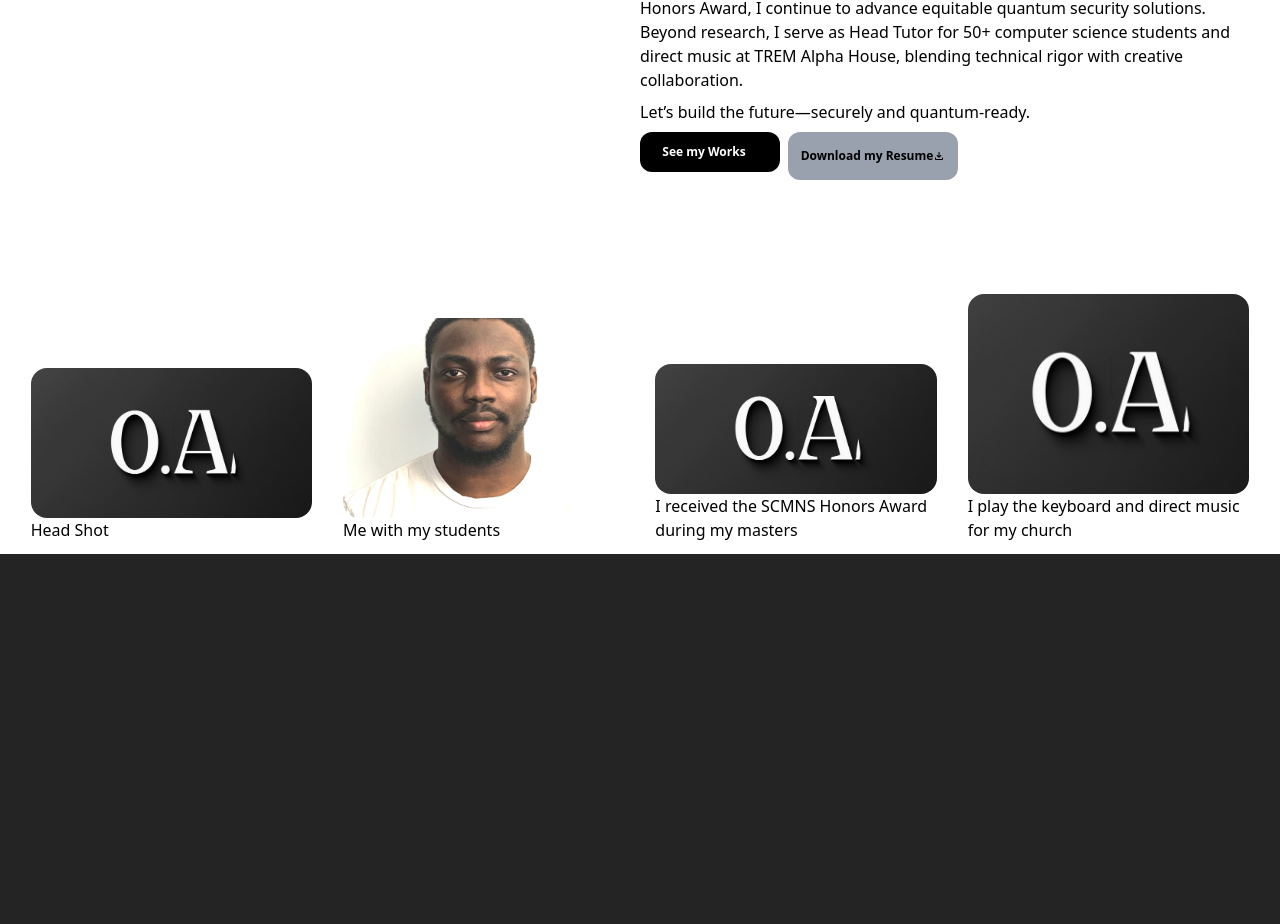
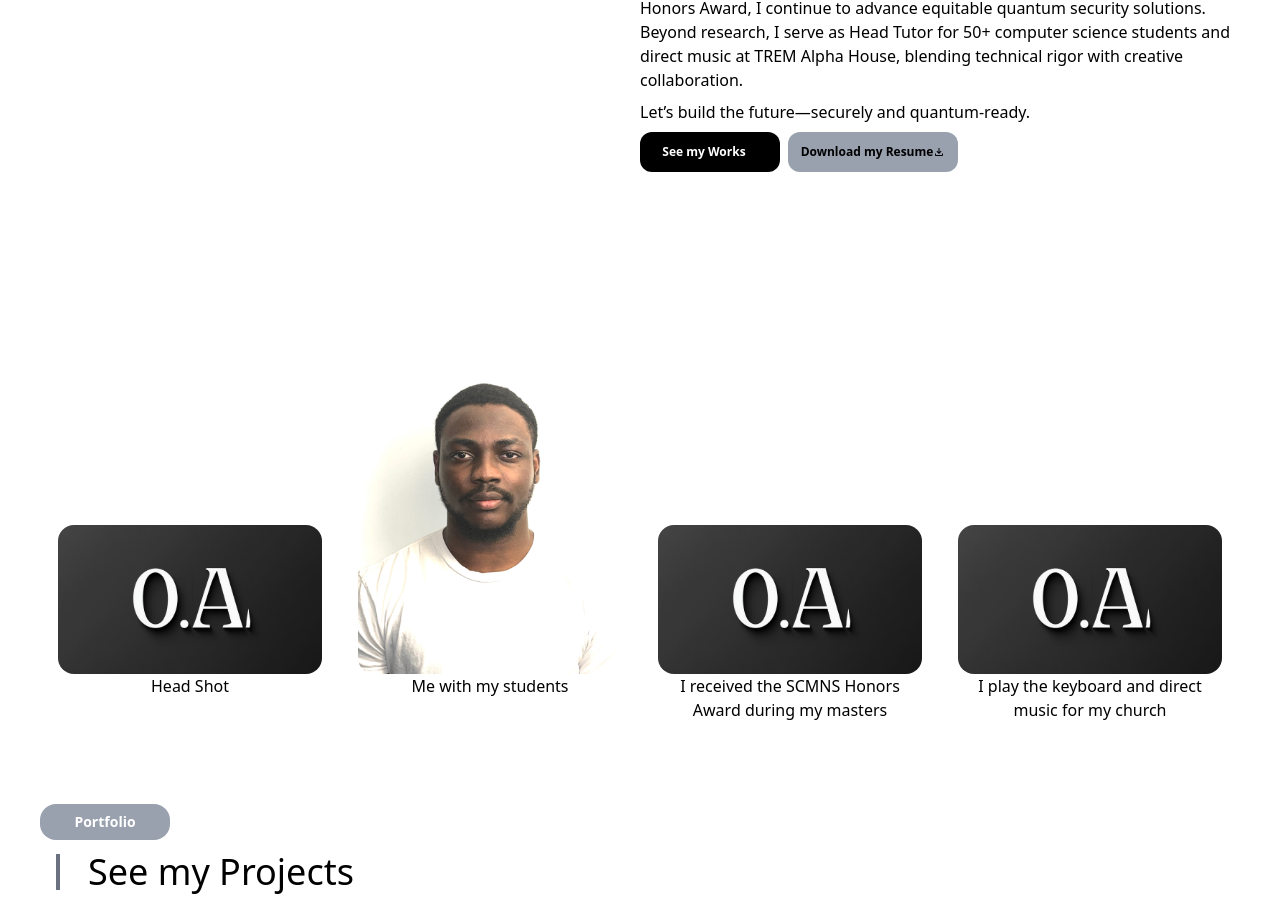
Before and after one commit to oluwoleadetifa/wole-portfolio, a React (Vite) app: page / in a window 1280 px wide. Shown: the part 716-1640 px from the top of the page. Before the commit the page ends 1270 px from the top, so only its background shows below. Built offline with nearby package versions, Linux system fonts and the light colour scheme; some icons are missing.

Commit message:
deployment fix

```diff
--- a/src/App.tsx
+++ b/src/App.tsx
@@ -14,10 +14,10 @@ function App() {
   ];
 
   const imageData = [
-    { image: Logo, alt: 'Logo', caption:'Head Shot', size:'h-[150px]' },
-    { image: HeadShot, alt: 'Logo', caption:'Me with my students', size:'h-[200px]' },
-    { image: Logo, alt: 'Logo', caption:'I received the SCMNS Honors Award during my masters', size:'h-[130px]' },
-    { image: Logo, alt: 'Logo', caption:'I play the keyboard and direct music for my church', size:'h-[200px]' },
+    { image: Logo, alt: 'Logo', caption:'Head Shot', size:50 },
+    { image: HeadShot, alt: 'Logo', caption:'Me with my students', size:70 },
+    { image: Logo, alt: 'Logo', caption:'I received the SCMNS Honors Award during my masters', size:55 },
+    { image: Logo, alt: 'Logo', caption:'I play the keyboard and direct music for my church', size:90 },
   ]
 
   return (
@@ -83,22 +83,40 @@ function App() {
               <p className='pb-2'>
                 Let’s build the future—securely and quantum-ready.
               </p>
-              <div className='block md:flex w-[90%]'>
-                <Button href="https://github.com/oluwoleadetifa" className='btn-secondary mr-2 mb-2' label='See my Works' icon='uil:suitcase' />
+              <div className='block md:flex w-[90%] items-end'>
+                <Button href="https://github.com/oluwoleadetifa" className='btn-secondary mr-2' label='See my Works' icon='uil:suitcase' />
                 <Button href="https://docs.google.com/document/d/1VbixsI5oT0q1Vntr3NrS37yXjCmPxihK4H9vW4Hj-lg/export?format=pdf" className='btn-third bg-gray-300' label='Download my Resume' icon='material-symbols:download'/>
               </div>
             </div>
           </div>
           {/* four column picture */}
-          <div className='block md:flex justify-evenly items-end py-3'>
-            {imageData.map((data) =>
-              <div className='w-[22%]'>
-                <img src={data.image} className={data.size + " w-[100%] rounded-2xl object-cover"} />
-                <p>
+          <div className='block md:flex justify-evenly items-end py-3 px-4 md:px-10 h-fit'>
+            {imageData.map((data, id) =>
+              <div style={{height: `${100 - data.size - 20}%`}} className='w-[80%] md:w-[22%] my-9 mx-auto' id={`${id}`}>
+                <div className={`h-[${100 - data.size - 20}%] w-[100%]`}></div>
+                <img
+                  src={data.image}
+                  className={'rounded-2xl object-cover'}
+                  style={{ height: `${data.size}%`, width: '100%' }}
+                  alt={`Image ${id}`} />
+                <p className='h-[50px] text-center'>
                   {data.caption}
                 </p>
               </div>
             )}
+          </div>
+          {/* three column project area
+           */}
+          <div className='px-4 md:px-10 py-8'>
+            <div className='py-2 bg-gray-400 w-[130px] rounded-2xl text-center text-white text-sm font-bold'>Portfolio</div>
+            {/* <div className='w-[100%] sm:w-[45%] text-4xl font-bold flex border-left'>
+              See my Projects
+            </div> */}
+            <div className="flex items-center gap-3 text-4xl mt-3">
+                <hr className="rotate-90 w-[2.25rem] border-t-4 border-gray-500" />
+                <span>See my Projects</span>
+            </div>
+
           </div>
         </div>
       </div>
--- a/src/components/button/Button.tsx
+++ b/src/components/button/Button.tsx
@@ -1,4 +1,3 @@
-import React from 'react';
 import "./button.css";
 import { Icon } from '@iconify/react';
 
--- /dev/null
+++ b/src/components/frame/Frame.tsx
@@ -0,0 +1,55 @@
+const Frame = ({ title }: { title: string }) => {
+  const data = [
+    {
+      stack: 'Frontend',
+      title: 'SCMNS Website Redesign',
+      description: 'Transforming EcoEats\' social media presence with a focus on eco-friendly.',
+      link: 'https://github.com/oluwoleadetifa/scmns-website',
+      image: 'https://themewagon.com/themes/grad-school-free-bootstrap-4-html5-educational-website-template/'
+    },{
+      stack: 'Frontend',
+      title: 'TREM Baltimore Website',
+      description: 'Transforming EcoEats\' social media presence with a focus on eco-friendly.',
+      link: 'https://www.trembaltimore.org/',
+      image: 'https://themewagon.com/themes/grad-school-free-bootstrap-4-html5-educational-website-template/'
+    },{
+      stack: 'Frontend',
+      title: 'T.O. Collections',
+      description: 'Transforming your social media presence with a simple website',
+      link: 'https://tocollections.com/',
+      image: 'https://themewagon.com/themes/grad-school-free-bootstrap-4-html5-educational-website-template/'
+    },
+    {
+      stack: 'Frontend',
+      title: 'SCMNS Website Redesign',
+      description: 'Transforming EcoEats\' social media presence with a focus on eco-friendly.',
+      link: 'https://github.com/oluwoleadetifa/scmns-website',
+      image: 'https://themewagon.com/themes/grad-school-free-bootstrap-4-html5-educational-website-template/'
+    },{
+      stack: 'Frontend',
+      title: 'SCMNS Website Redesign',
+      description: 'Transforming EcoEats\' social media presence with a focus on eco-friendly.',
+      link: 'https://github.com/oluwoleadetifa/scmns-website',
+      image: 'https://themewagon.com/themes/grad-school-free-bootstrap-4-html5-educational-website-template/'
+    },{
+      stack: 'Frontend',
+      title: 'SCMNS Website Redesign',
+      description: 'Transforming EcoEats\' social media presence with a focus on eco-friendly.',
+      link: 'https://github.com/oluwoleadetifa/scmns-website',
+      image: 'https://themewagon.com/themes/grad-school-free-bootstrap-4-html5-educational-website-template/'
+    },
+  ]
+
+  return (
+    <div className='w-full rounded-3xl '>
+      <div>
+        {data.map((data) => <div>{data.description}</div>)}
+      </div>
+      <div>
+        <h2>{title}</h2>
+      </div>
+    </div>
+  )
+}
+
+export default Frame
```
